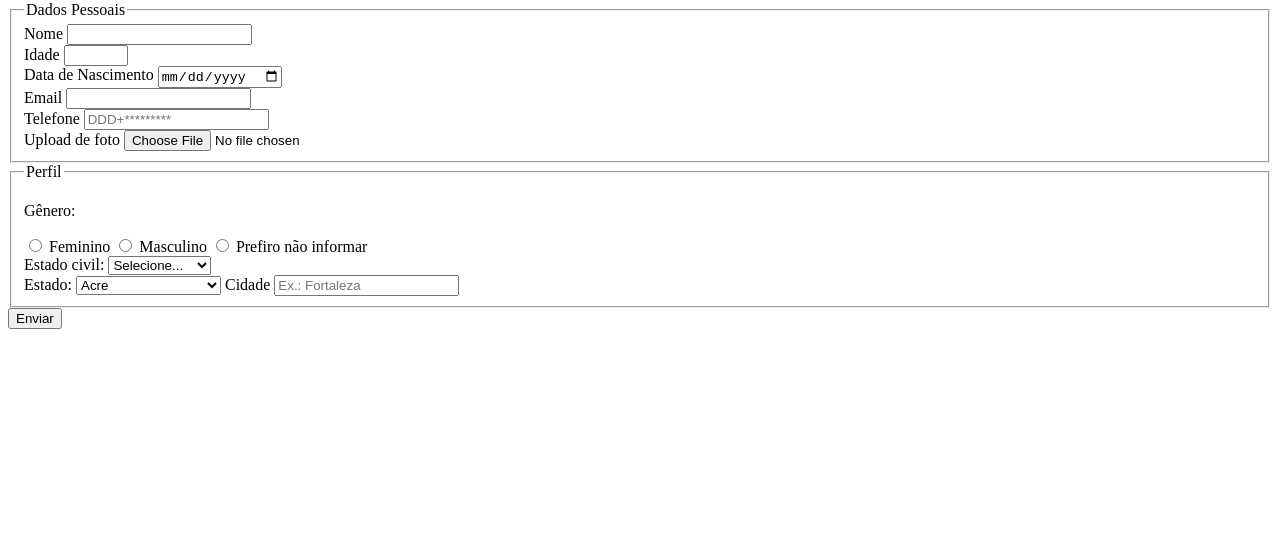
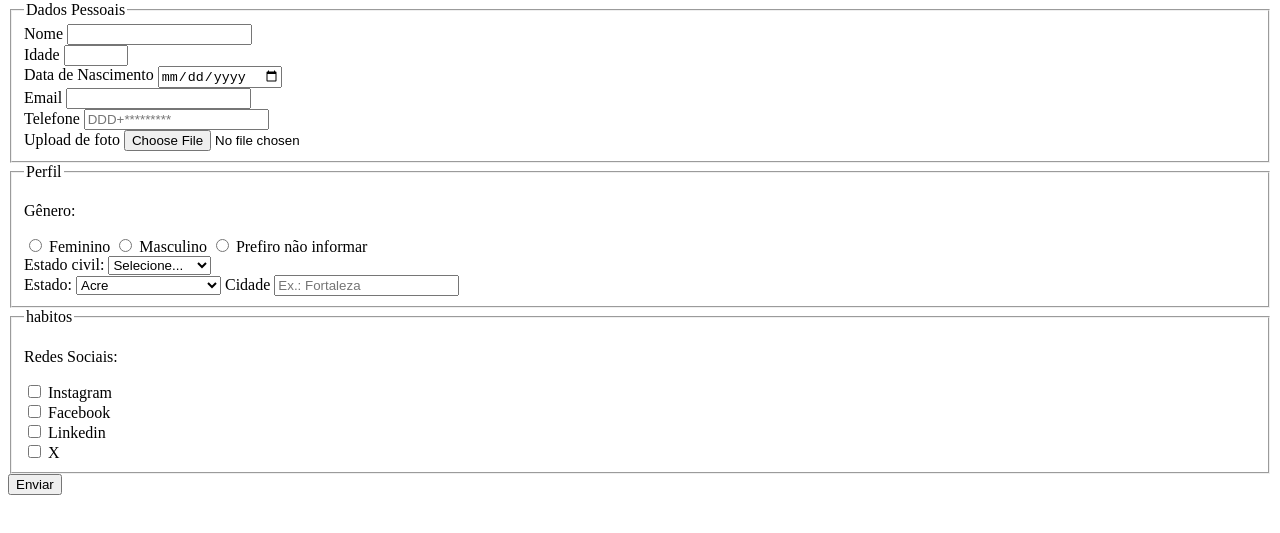
Before and after one commit to NandoHeck/pesquisa-culturama, a plain HTML site: page index.html in a window 1280 px wide. Shown: the part 79-612 px from the top of the page. Drawn offline with Linux system fonts and the light colour scheme.

Commit message:
Adicionando redes sociais e ids

```diff
--- a/index.html
+++ b/index.html
@@ -96,6 +96,22 @@
 
             </fieldset>
 
+            <fieldset>
+                <legend>habitos</legend>
+                <p>Redes Sociais:</p>
+                <input id="instagram" type="checkbox" name="social" value="instagram">
+                <label for="social">Instagram</label>
+                    <br>
+                <input id="facebook" type="checkbox" name="social" value="facebook">
+                <label for="social">Facebook</label>
+                    <br>
+                <input id="Linkedin" type="checkbox" name="social" value="Linkedin">
+                <label for="social">Linkedin</label>
+                    <br>
+                <input id="X" type="checkbox" name="social" value="X">
+                <label for="social">X</label>
+
+            </fieldset>
             <button type="submit">Enviar</button>
         </form>
     </section>
```
